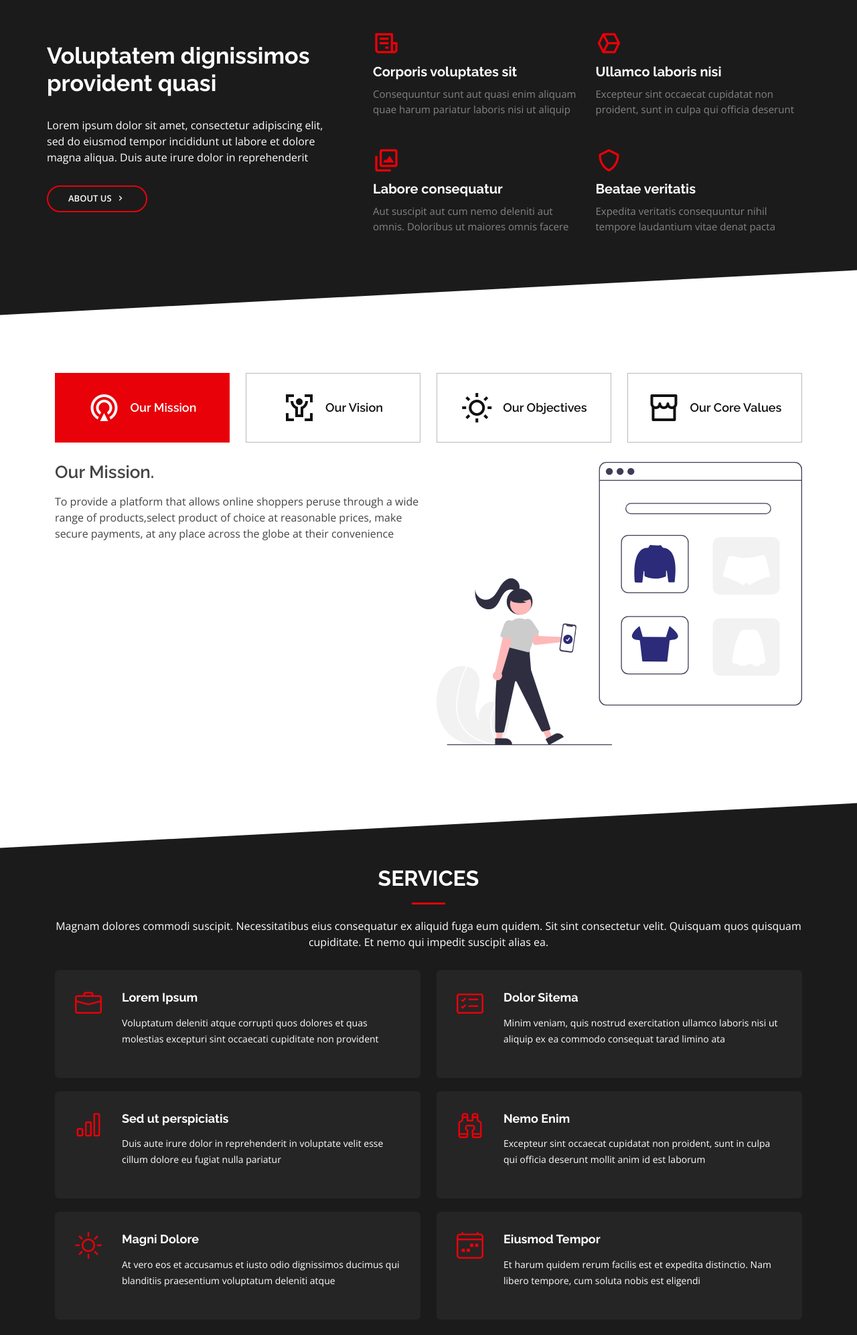
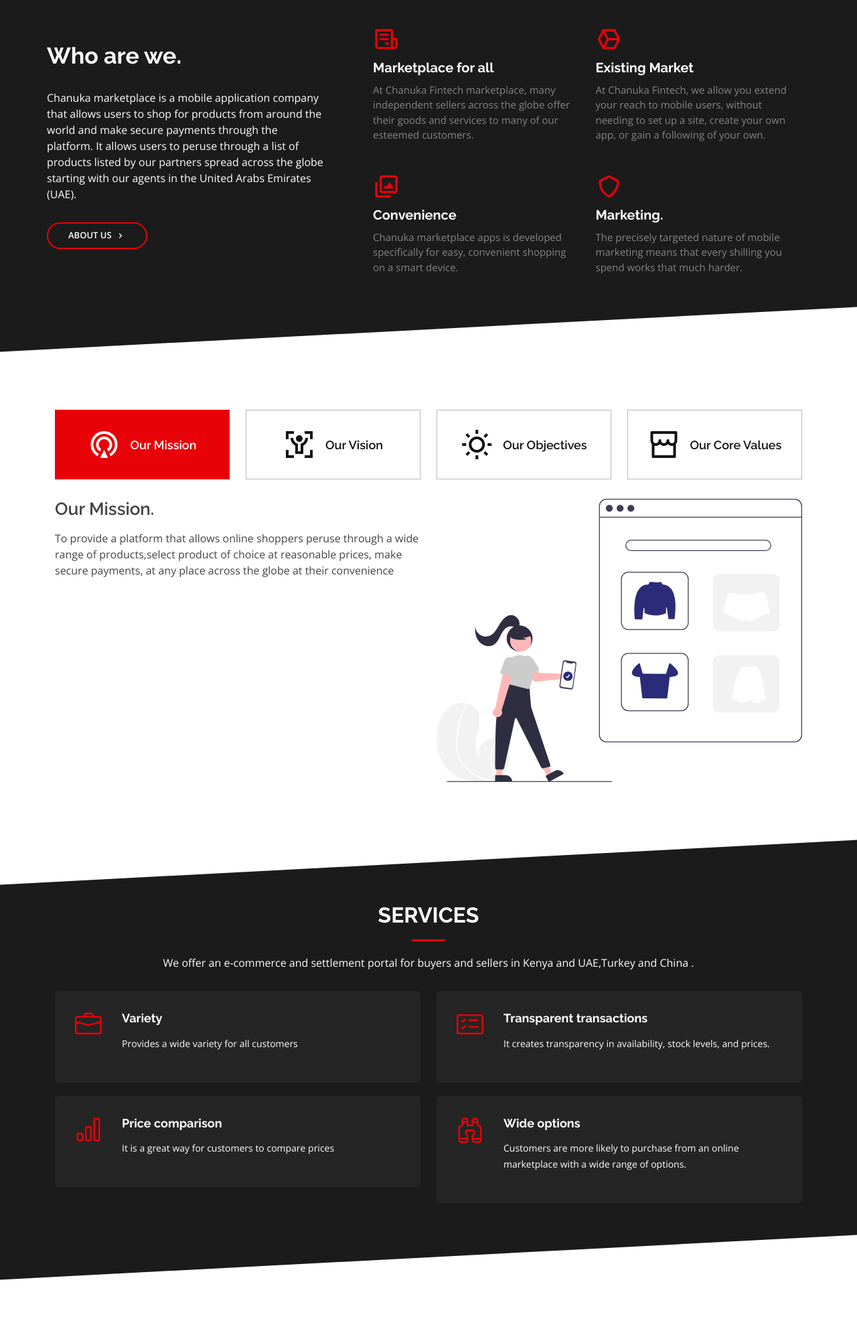
Before and after one commit to kariswanjiru/Chanuka-Marketplace, a website: page index.html in a window 1280 px wide. Shown: the part 1181-3175 px from the top of the page at 67% size. Drawn offline with nearby package versions, Linux system fonts and the light colour scheme.

Commit message:
Update html

```diff
--- a/index.html
+++ b/index.html
@@ -93,9 +93,9 @@
         <div class="row no-gutters">
           <div class="content col-xl-5 d-flex align-items-stretch">
             <div class="content">
-              <h3>Voluptatem dignissimos provident quasi</h3>
+              <h3>Who are we.</h3>
               <p>
-                Lorem ipsum dolor sit amet, consectetur adipiscing elit, sed do eiusmod tempor incididunt ut labore et dolore magna aliqua. Duis aute irure dolor in reprehenderit
+                Chanuka marketplace is a mobile application company that allows users to shop for products from around the world and make secure payments through the platform. It allows users to peruse through a list of products listed by our partners spread across the globe starting with our agents in the United Arabs Emirates (UAE).
               </p>
               <a href="#" class="about-btn"><span>About us</span> <i class="bx bx-chevron-right"></i></a>
             </div>
@@ -105,23 +105,24 @@
               <div class="row">
                 <div class="col-md-6 icon-box" data-aos="fade-up" data-aos-delay="100">
                   <i class="bx bx-receipt"></i>
-                  <h4>Corporis voluptates sit</h4>
-                  <p>Consequuntur sunt aut quasi enim aliquam quae harum pariatur laboris nisi ut aliquip</p>
+                  <h4>Marketplace for all</h4>
+                  <p>At Chanuka Fintech marketplace, many independent sellers across the globe  offer their goods and services to many of our esteemed customers.</p>
                 </div>
                 <div class="col-md-6 icon-box" data-aos="fade-up" data-aos-delay="200">
                   <i class="bx bx-cube-alt"></i>
-                  <h4>Ullamco laboris nisi</h4>
-                  <p>Excepteur sint occaecat cupidatat non proident, sunt in culpa qui officia deserunt</p>
+                  <h4>Existing Market</h4>
+                  <p> At Chanuka Fintech, we allow you  extend your reach to mobile users, without needing to set up a site, create your own app, or gain a following of your own.</p>
                 </div>
                 <div class="col-md-6 icon-box" data-aos="fade-up" data-aos-delay="300">
                   <i class="bx bx-images"></i>
-                  <h4>Labore consequatur</h4>
-                  <p>Aut suscipit aut cum nemo deleniti aut omnis. Doloribus ut maiores omnis facere</p>
+                  <h4>Convenience</h4>
+                  <p>Chanuka marketplace  apps is developed specifically for easy, convenient shopping on a smart device.</p>
                 </div>
                 <div class="col-md-6 icon-box" data-aos="fade-up" data-aos-delay="400">
                   <i class="bx bx-shield"></i>
-                  <h4>Beatae veritatis</h4>
-                  <p>Expedita veritatis consequuntur nihil tempore laudantium vitae denat pacta</p>
+                  <h4>Marketing.</h4>
+                  <p>The precisely targeted nature of mobile marketing means that every shilling you spend works that much harder.
+                  </p>
                 </div>
               </div>
             </div><!-- End .content-->
@@ -290,50 +291,36 @@
 
         <div class="section-title">
           <h2>Services</h2>
-          <p>Magnam dolores commodi suscipit. Necessitatibus eius consequatur ex aliquid fuga eum quidem. Sit sint consectetur velit. Quisquam quos quisquam cupiditate. Et nemo qui impedit suscipit alias ea.</p>
+          <p>We offer an e-commerce and settlement portal for buyers and sellers in Kenya and UAE,Turkey and China .</p>
         </div>
 
         <div class="row">
           <div class="col-md-6">
             <div class="icon-box" data-aos="fade-up" data-aos-delay="100">
               <i class="bi bi-briefcase"></i>
-              <h4><a href="#">Lorem Ipsum</a></h4>
-              <p>Voluptatum deleniti atque corrupti quos dolores et quas molestias excepturi sint occaecati cupiditate non provident</p>
+              <h4><a href="#">Variety</a></h4>
+              <p>Provides a wide variety for all customers</p>
             </div>
           </div>
           <div class="col-md-6 mt-4 mt-md-0">
             <div class="icon-box" data-aos="fade-up" data-aos-delay="200">
               <i class="bi bi-card-checklist"></i>
-              <h4><a href="#">Dolor Sitema</a></h4>
-              <p>Minim veniam, quis nostrud exercitation ullamco laboris nisi ut aliquip ex ea commodo consequat tarad limino ata</p>
+              <h4><a href="#">Transparent transactions</a></h4>
+              <p>It creates transparency in availability, stock levels, and prices. </p>
             </div>
           </div>
           <div class="col-md-6 mt-4 mt-md-0">
             <div class="icon-box" data-aos="fade-up" data-aos-delay="300">
               <i class="bi bi-bar-chart"></i>
-              <h4><a href="#">Sed ut perspiciatis</a></h4>
-              <p>Duis aute irure dolor in reprehenderit in voluptate velit esse cillum dolore eu fugiat nulla pariatur</p>
+              <h4><a href="#">Price comparison</a></h4>
+              <p>It is a great way for customers to compare prices </p>
             </div>
           </div>
           <div class="col-md-6 mt-4 mt-md-0">
             <div class="icon-box" data-aos="fade-up" data-aos-delay="400">
               <i class="bi bi-binoculars"></i>
-              <h4><a href="#">Nemo Enim</a></h4>
-              <p>Excepteur sint occaecat cupidatat non proident, sunt in culpa qui officia deserunt mollit anim id est laborum</p>
-            </div>
-          </div>
-          <div class="col-md-6 mt-4 mt-md-0">
-            <div class="icon-box" data-aos="fade-up" data-aos-delay="500">
-              <i class="bi bi-brightness-high"></i>
-              <h4><a href="#">Magni Dolore</a></h4>
-              <p>At vero eos et accusamus et iusto odio dignissimos ducimus qui blanditiis praesentium voluptatum deleniti atque</p>
-            </div>
-          </div>
-          <div class="col-md-6 mt-4 mt-md-0">
-            <div class="icon-box" data-aos="fade-up" data-aos-delay="600">
-              <i class="bi bi-calendar4-week"></i>
-              <h4><a href="#">Eiusmod Tempor</a></h4>
-              <p>Et harum quidem rerum facilis est et expedita distinctio. Nam libero tempore, cum soluta nobis est eligendi</p>
+              <h4><a href="#">Wide options</a></h4>
+              <p>Customers are more likely to purchase from an online marketplace with a wide range of options.</p>
             </div>
           </div>
         </div>
@@ -577,21 +564,21 @@
                 <div class="info-box">
                   <i class="bx bx-map"></i>
                   <h3>Our Address</h3>
-                  <p>A108 Adam Street, New York, NY 535022</p>
+                  <p>UN Avenue,Daisy Drive Camellia Close,Hse No. 67</p>
                 </div>
               </div>
               <div class="col-md-6">
                 <div class="info-box mt-4">
                   <i class="bx bx-envelope"></i>
                   <h3>Email Us</h3>
-                  <p>info@example.com<br>contact@example.com</p>
+                  <p>info@chanukafintech.com</p>
                 </div>
               </div>
               <div class="col-md-6">
                 <div class="info-box mt-4">
                   <i class="bx bx-phone-call"></i>
                   <h3>Call Us</h3>
-                  <p>+1 5589 55488 55<br>+1 6678 254445 41</p>
+                  <p>+254 790 019 666</p>
                 </div>
               </div>
             </div>
@@ -640,11 +627,12 @@
           <div class="col-lg-3 col-md-6 footer-contact">
             <h3>Chanuka Marketplace<span>.</span></h3>
             <p>
-              A108 Adam Street <br>
-              New York, NY 535022<br>
-              United States <br><br>
-              <strong>Phone:</strong> +1 5589 55488 55<br>
-              <strong>Email:</strong> info@example.com<br>
+              Daisy Drive Camellia Close,Hse No. 67
+              <br>
+              UN Avenue<br>
+              Nairobi,Kenya <br><br>
+              <strong>Phone:</strong> +254 790 019 666<br>
+              <strong>Email:</strong> info@chanukafintech.com<br>
             </p>
           </div>
 
@@ -654,25 +642,19 @@
               <li><i class="bx bx-chevron-right"></i> <a href="#">Home</a></li>
               <li><i class="bx bx-chevron-right"></i> <a href="#">About us</a></li>
               <li><i class="bx bx-chevron-right"></i> <a href="#">Services</a></li>
-              <li><i class="bx bx-chevron-right"></i> <a href="#">Terms of service</a></li>
-              <li><i class="bx bx-chevron-right"></i> <a href="#">Privacy policy</a></li>
             </ul>
           </div>
 
-          <div class="col-lg-3 col-md-6 footer-links">
-            <h4>Our Services</h4>
-            <ul>
-              <li><i class="bx bx-chevron-right"></i> <a href="#">Web Design</a></li>
-              <li><i class="bx bx-chevron-right"></i> <a href="#">Web Development</a></li>
-              <li><i class="bx bx-chevron-right"></i> <a href="#">Product Management</a></li>
-              <li><i class="bx bx-chevron-right"></i> <a href="#">Marketing</a></li>
-              <li><i class="bx bx-chevron-right"></i> <a href="#">Graphic Design</a></li>
-            </ul>
-          </div>
-
+      <div class="col-lg-3 col-md-6 footer-links">
+        <h4>Our Banks</h4>
+        <ul>
+          <li><i class="bx bx-chevron-right"></i> <a href="#">Equity bank kimathi street branch</a></li>
+          <li><i class="bx bx-chevron-right"></i> <a href="#">Co operative Bank – Hilton branch.</a></li>
+        </ul>
+      </div>
           <div class="col-lg-4 col-md-6 footer-newsletter">
             <h4>Join Our Newsletter</h4>
-            <p>Tamen quem nulla quae legam multos aute sint culpa legam noster magna</p>
+            <p>Want to hear more from us? Just write your email and we'll get in touch.</p>
             <form action="" method="post">
               <input type="email" name="email"><input type="submit" value="Subscribe">
             </form>
@@ -694,8 +676,6 @@
         <a href="#" class="twitter"><i class="bx bxl-twitter"></i></a>
         <a href="#" class="facebook"><i class="bx bxl-facebook"></i></a>
         <a href="#" class="instagram"><i class="bx bxl-instagram"></i></a>
-        <a href="#" class="google-plus"><i class="bx bxl-skype"></i></a>
-        <a href="#" class="linkedin"><i class="bx bxl-linkedin"></i></a>
       </div>
     </div>
   </footer><!-- End Footer -->
```
